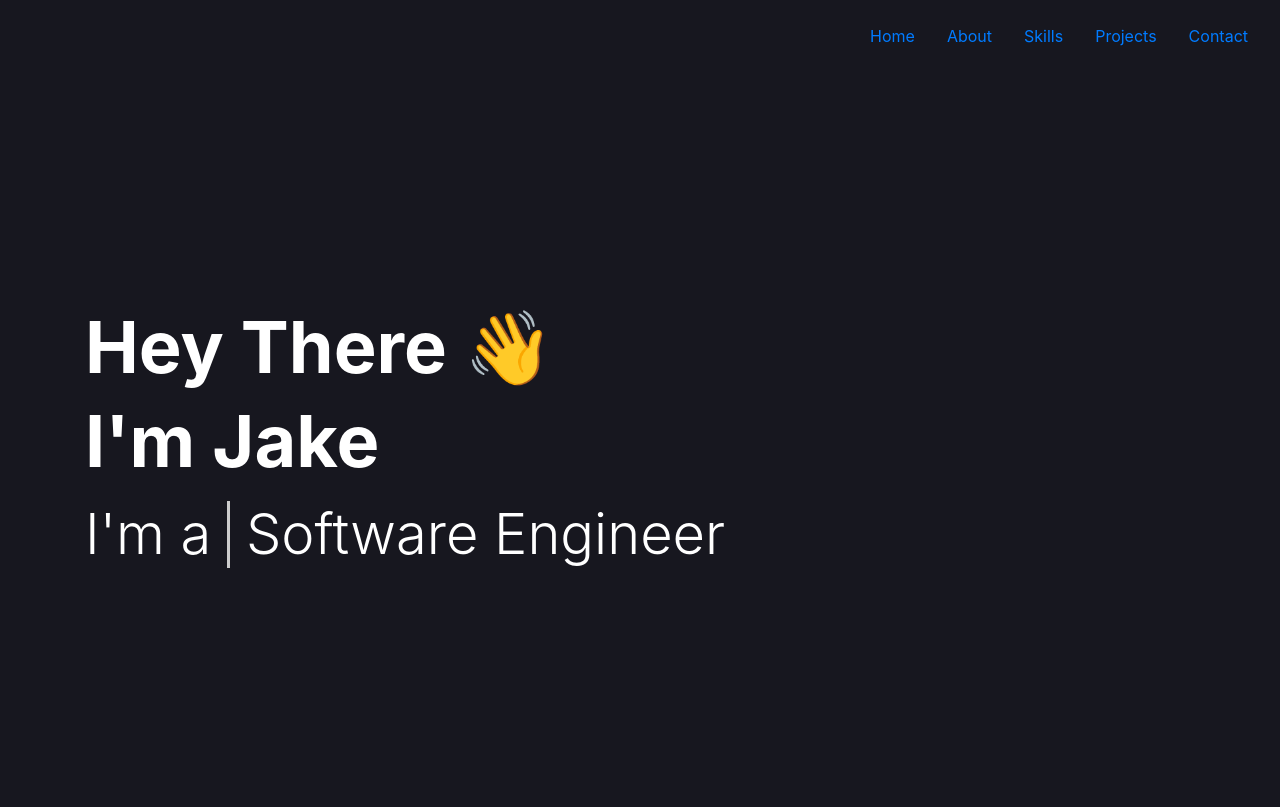
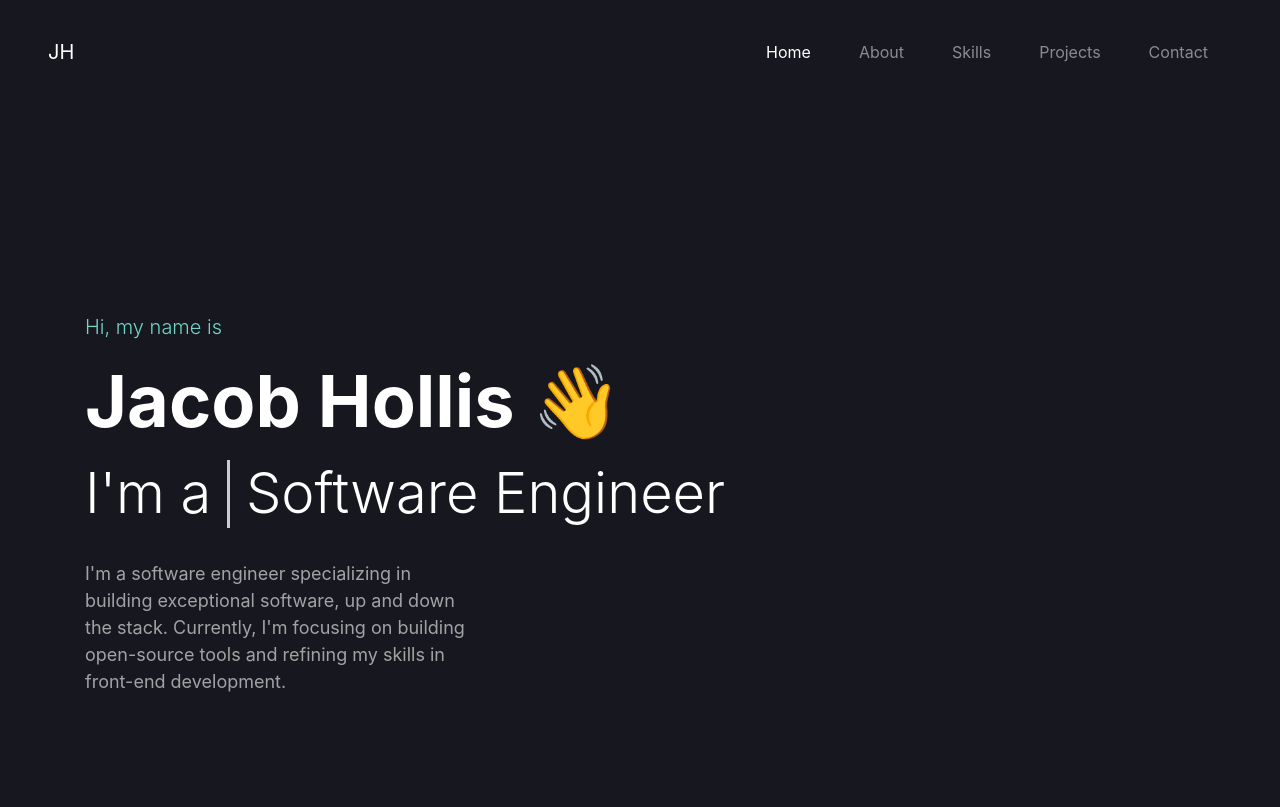
Before and after one commit to Jacob-Hollis/portfolio-website, a Django app: template homepage/templates/home.html in a window 1280 px wide. Before the commit the page ends 568 px from the top, so only its background shows below. Run offline with Django 4.2, Linux system fonts and the light colour scheme; the template is opened without the code that fills it, so the values that code supplies are empty; style sheets or scripts are compiled from the project's sources; some libraries are stand-ins or nearby versions.

Commit message:
navbar working w/ collapse, woohoo

```diff
--- a/homepage/templates/home.html
+++ b/homepage/templates/home.html
@@ -2,10 +2,13 @@
 {% block page_content %}
 <div class="jumbotron jumbotron-fluid">
     <div class="container">
-      <h1 class="display-3">Hey There 👋</h1>
-      <h1 class="display-3">I'm Jake</h1>
+      <p class="lead">Hi, my name is</p>
+      <h1 class="display-3">Jacob Hollis 👋</h1>
       <div class="display-4 typing-container">
         <p>I'm a <span class="typed-text"></span><span class="cursor">&nbsp;</span> Software Engineer</p>
+      </div>
+      <div>
+        <p class="bio">I'm a software engineer specializing in building exceptional software, up and down the stack. Currently, I'm focusing on building open-source tools and refining my skills in front-end development.</p>
       </div>
     </div>
   </div>
--- a/static/custom.scss
+++ b/static/custom.scss
@@ -2,17 +2,33 @@ body {
     background: #17171F;
 }
 
-.navbar {
+.container {
+    .bio {
+        width: 30vw;
+        opacity: 0.6;
+        font-size: large;
         padding-top: 1rem;
     }
+    .lead {
+        color: #71D6C8;
+    }
+}
 
-.nav-ink {
-    color: white;
+.navbar {
+    padding: 2rem;
+    padding-left: 3rem;
+    padding-right: 3rem;
+}
+
+.nav-item{
+    text-align: right;
+    padding-left: 1rem;
+    padding-right: 1rem;
 }
 
 .jumbotron {
     background: #17171F;
-    padding-top: 15rem;
+    padding-top: 13rem;
     h1 {
         color: white;
         font-weight: bold;
@@ -25,22 +41,21 @@ body {
 .typing-container
 {
     padding-top: 1vh;
+    p {
+        span.typed-text {
+            font-weight: bold;
+            color: #71D6C8;
         }
-
-.typing-container p span.typed-text {
-    font-weight: bold;
-    color: #5046E5;
-}
-
-.typing-container p span.cursor {
+        span.cursor {
             display: inline-block;
             background-color: #ccc;
             width: 3px;
             animation: blink 1s infinite;
         }
-
-.typing-container p span.cursor.typing {
+        span.cursor.typing {
             animation: none;
+        }
+    }
 }
 
 @keyframes blink {
--- a/website/templates/base.html
+++ b/website/templates/base.html
@@ -2,7 +2,7 @@
   <head>
     <!-- Required meta tags -->
     <meta charset="utf-8">
-    <meta name="viewport" content="width=device-width, initial-scale=1, shrink-to-fit=no">
+    <meta name="viewport" content="width=device-width, initial-scale=1">
     {% load sass_tags %}
     {% load static %}
     <link rel="stylesheet" href="https://stackpath.bootstrapcdn.com/bootstrap/4.2.1/css/bootstrap.min.css" integrity="sha384-GJzZqFGwb1QTTN6wy59ffF1BuGJpLSa9DkKMp0DgiMDm4iYMj70gZWKYbI706tWS" crossorigin="anonymous">
@@ -11,15 +11,35 @@
     <title>Portfolio Website</title>
   </head>
   <body>
-    <nav class="navbar justify-content-end">
-        <a class="nav-item nav-link active" href="{% url 'home' %}">Home<span class="sr-only">(current)</span></a>
-        <a class="nav-item nav-link" href="{% url 'about' %}">About</a>
-        <a class="nav-item nav-link" href="{% url 'skills' %}">Skills</a>
-        <a class="nav-item nav-link" href="{% url 'projects' %}">Projects</a>
-        <a class="nav-item nav-link" href="{% url 'contact' %}">Contact</a>
+      <nav class="navbar navbar-dark navbar-expand-md">
+        <a href="{% url 'home' %}" class="navbar-brand">JH</a>
+        <button class="navbar-toggler" data-bs-toggle="collapse" data-bs-target="#navbar">
+            <span class="navbar-toggler-icon"></span>
+        </button>
+        <div class="navbar-collapse collapse" id="navbar">
+            <ul class="navbar-nav ml-auto">
+                <li class="nav-item">
+                    <a class="nav-link active" aria-current="page" href="{% url 'home' %}">Home</a>
+                </li>
+                <li class="nav-item">
+                    <a href="{% url 'about' %}" class="nav-link">About</a>
+                </li>
+                <li class="nav-item">
+                    <a href="{% url 'skills' %}" class="nav-link">Skills</a>
+                </li>
+                <li class="nav-item">
+                    <a href="{% url 'projects' %}" class="nav-link">Projects</a>
+                </li>
+                <li class="nav-item">
+                    <a href="{% url 'contact' %}" class="nav-link">Contact</a>
+                </li>
+            </ul>
+        </div>
     </nav>
     {% block page_content %}
     {% endblock %}
   </body>
 </html>
 <script src="{% static 'custom.js' %}"></script>
+<script src="https://cdn.jsdelivr.net/npm/@popperjs/core@2.11.7/dist/umd/popper.min.js" integrity="sha384-zYPOMqeu1DAVkHiLqWBUTcbYfZ8osu1Nd6Z89ify25QV9guujx43ITvfi12/QExE" crossorigin="anonymous"></script>
+<script src="https://cdn.jsdelivr.net/npm/bootstrap@5.3.0-alpha3/dist/js/bootstrap.min.js" integrity="sha384-Y4oOpwW3duJdCWv5ly8SCFYWqFDsfob/3GkgExXKV4idmbt98QcxXYs9UoXAB7BZ" crossorigin="anonymous"></script>
```
Also changed, not shown: static/custom.css (+18 -8 lines), 1 other file. Lines whose indentation alone changed are shown as unchanged.
